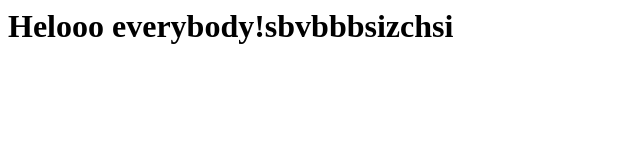
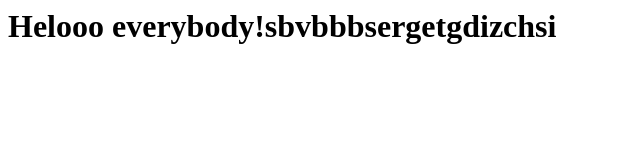
Before and after one commit to Sanchitk06/coursera-test, a plain HTML site: page site/index.html in a window 1280 px wide. Shown: the whole page, without its empty margins (0-640 px from the left). Drawn offline with Linux system fonts and the light colour scheme.

Commit message:
Small change

```diff
--- a/site/index.html
+++ b/site/index.html
@@ -6,6 +6,6 @@
     <title>Hello coursera</title>
 </head>
 <body>
-    <h1>Helooo everybody!sbvbbbsizchsi</h1>
+    <h1>Helooo everybody!sbvbbbsergetgdizchsi</h1>
 </body>
 </html>
```
